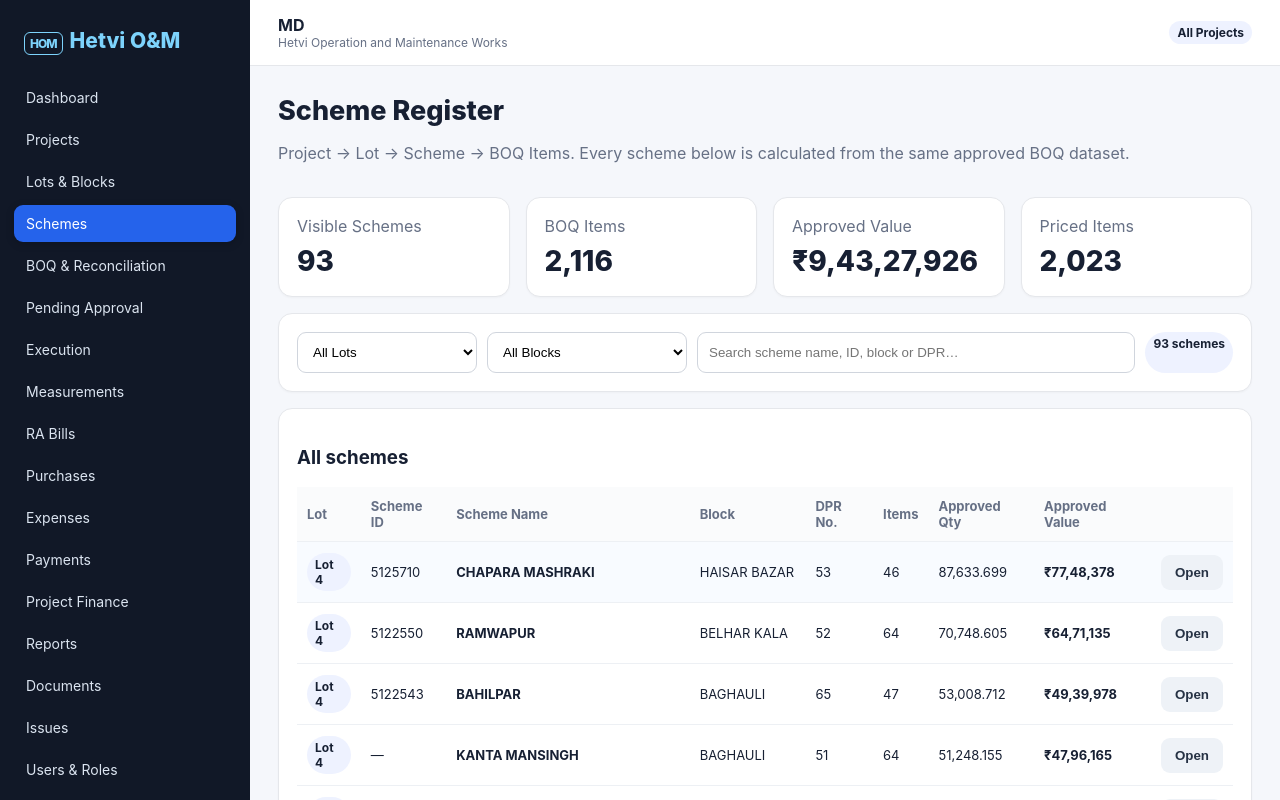
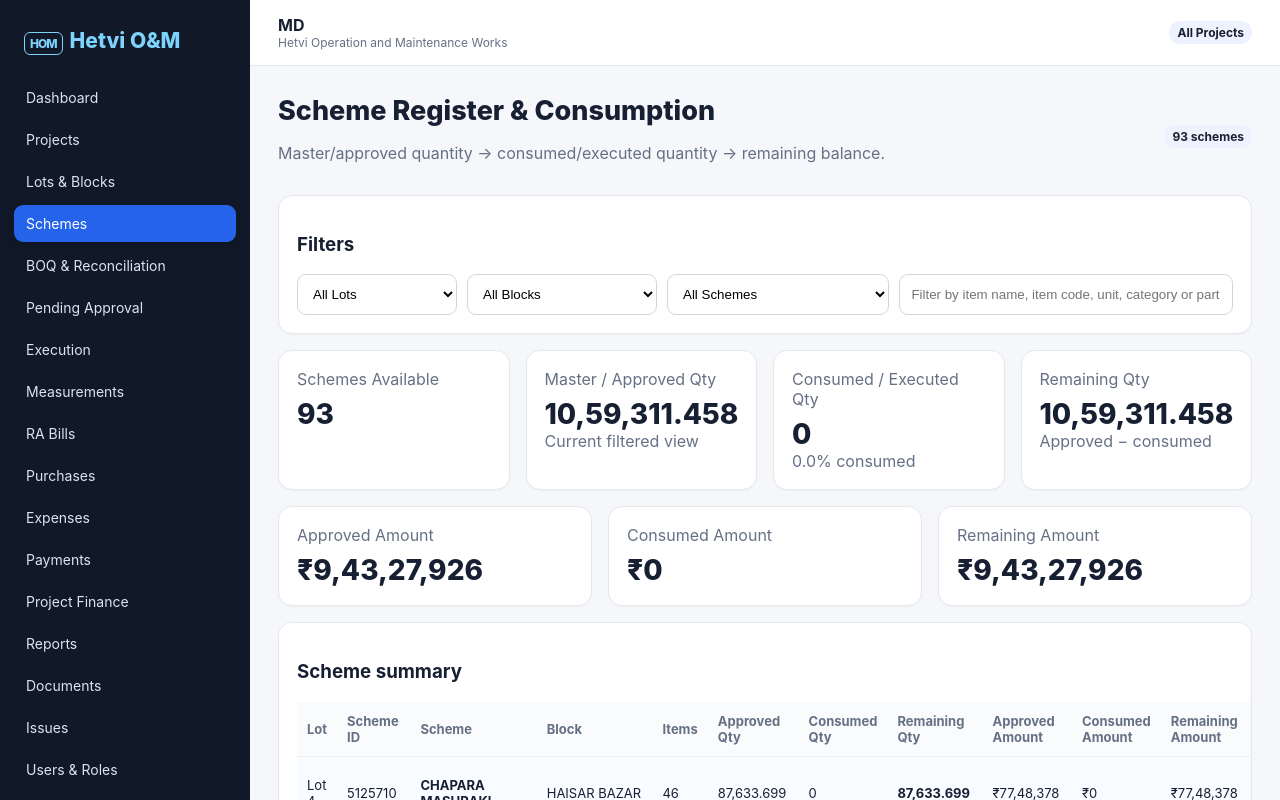
Before and after one commit to DevanshPandey2002/ProjectOS-jscpl, a Next.js app: page /schemes in a window 1280 px wide. Shown: the top 800 px of the page. Built offline with nearby package versions, Linux system fonts and the light colour scheme.

Commit message:
Upgrade Schemes tab with consumption and item filters

```diff
--- a/app/schemes/page.tsx
+++ b/app/schemes/page.tsx
@@ -2,35 +2,33 @@
 import {useEffect,useMemo,useState} from 'react';
 import Shell from '@/components/Shell';
 import {loadBoqData,type BoqRow} from '@/lib/boqData';
-
 const money=(n:number)=>'₹'+Math.round(n).toLocaleString('en-IN');
 const qty=(n:number)=>Number(n||0).toLocaleString('en-IN',{maximumFractionDigits:3});
 const value=(r:BoqRow)=>typeof r.rate==='number'?r.rate*r.approvedQty:0;
-type Scheme={key:string;lot:string;id:string|null;name:string;block:string;dpr:string;items:number;value:number;qty:number;numericItems:number};
-
+type Row=BoqRow&{executedQty:number;_key:string};
+type Scheme={key:string;lot:string;id:string|null;name:string;block:string;dpr:string;items:number;approvedQty:number;executedQty:number;approvedValue:number;executedValue:number};
 export default function SchemesPage(){
- const [rows,setRows]=useState<BoqRow[]>([]),[loading,setLoading]=useState(true),[error,setError]=useState('');
- const [lot,setLot]=useState('All Lots'),[block,setBlock]=useState('All Blocks'),[search,setSearch]=useState(''),[selected,setSelected]=useState<string|null>(null);
- useEffect(()=>{loadBoqData().then(setRows).catch(e=>setError(e instanceof Error?e.message:'Unable to load BOQ')).finally(()=>setLoading(false))},[]);
+ const [rows,setRows]=useState<Row[]>([]),[loading,setLoading]=useState(true),[error,setError]=useState('');
+ const [lot,setLot]=useState('All Lots'),[block,setBlock]=useState('All Blocks'),[scheme,setScheme]=useState('All Schemes'),[item,setItem]=useState(''),[selected,setSelected]=useState<string|null>(null);
+ useEffect(()=>{let live=true;(async()=>{try{const raw=await loadBoqData();let ex:Record<string,number>={};try{ex=JSON.parse(localStorage.getItem('projectos-execution-v2')||'{}')}catch{};const out=raw.map(r=>{const k=[r.lot,r.schemeId||'',r.schemeName,r.itemCode,r.itemDescription].join('|');return {...r,executedQty:Math.min(r.approvedQty,Math.max(0,Number(ex[k]||0))),_key:k}});if(live)setRows(out)}catch(e){if(live)setError(e instanceof Error?e.message:'Unable to load BOQ')}finally{if(live)setLoading(false)}})();return()=>{live=false}},[]);
  const lots=useMemo(()=>Array.from(new Set(rows.map(r=>r.lot))).sort(),[rows]);
  const blocks=useMemo(()=>Array.from(new Set(rows.filter(r=>lot==='All Lots'||r.lot===lot).map(r=>r.block).filter(Boolean))).sort(),[rows,lot]);
- const schemes=useMemo<Scheme[]>(()=>{const m=new Map<string,Scheme>();for(const r of rows){if(lot!=='All Lots'&&r.lot!==lot)continue;if(block!=='All Blocks'&&r.block!==block)continue;const key=[r.lot,r.schemeId||'',r.schemeName].join('|');const x=m.get(key)||{key,lot:r.lot,id:r.schemeId,name:r.schemeName,block:r.block,dpr:String(r.dprNo??'—'),items:0,value:0,qty:0,numericItems:0};x.items++;x.qty+=r.approvedQty;x.value+=value(r);if(typeof r.rate==='number')x.numericItems++;m.set(key,x)}return Array.from(m.values()).sort((a,b)=>b.value-a.value)},[rows,lot,block]);
- const filtered=useMemo(()=>schemes.filter(s=>!search||[s.name,s.id,s.block,s.lot,s.dpr].join(' ').toLowerCase().includes(search.toLowerCase())),[schemes,search]);
- const current=schemes.find(s=>s.key===selected)||filtered[0]||null;
- const items=useMemo(()=>current?rows.filter(r=>r.lot===current.lot&&r.schemeName===current.name&&(r.schemeId||'')===(current.id||'')):[],[rows,current]);
- const categories=useMemo(()=>{const m=new Map<string,number>();for(const r of items){const k=r.category||'Uncategorised';m.set(k,(m.get(k)||0)+value(r))}return Array.from(m.entries()).sort((a,b)=>b[1]-a[1])},[items]);
- const exportScheme=()=>{if(!current)return;const head=['Lot','Scheme ID','Scheme','Block','Item Code','Description','Unit','Rate','Approved Qty','Approved Value'];const body=items.map(r=>[r.lot,r.schemeId||'',r.schemeName,r.block,r.itemCode,r.itemDescription.replace(/\n/g,' '),r.unit,r.rate??'',r.approvedQty,typeof r.rate==='number'?value(r):'']);const csv=[head,...body].map(a=>a.map(v=>'"'+String(v).replaceAll('"','""')+'"').join(',')).join('\n');const a=document.createElement('a');a.href=URL.createObjectURL(new Blob([csv],{type:'text/csv'}));a.download=(current.name.replace(/[^a-z0-9]+/gi,'_')||'scheme')+'_BOQ.csv';a.click();URL.revokeObjectURL(a.href)};
- if(loading)return <Shell><div className='content'><h1 className='title'>Schemes</h1><p className='muted'>Loading the linked Lot 3 and Lot 4 scheme register…</p></div></Shell>;
+ const schemeOptions=useMemo(()=>Array.from(new Set(rows.filter(r=>(lot==='All Lots'||r.lot===lot)&&(block==='All Blocks'||r.block===block)).map(r=>r.schemeName))).sort(),[rows,lot,block]);
+ const filtered=useMemo(()=>rows.filter(r=>(lot==='All Lots'||r.lot===lot)&&(block==='All Blocks'||r.block===block)&&(scheme==='All Schemes'||r.schemeName===scheme)&&(!item||[r.itemCode,r.itemDescription,r.unit,r.category,r.part].join(' ').toLowerCase().includes(item.toLowerCase()))),[rows,lot,block,scheme,item]);
+ const schemes=useMemo<Scheme[]>(()=>{const m=new Map<string,Scheme>();for(const r of filtered){const key=[r.lot,r.schemeId||'',r.schemeName].join('|');const x=m.get(key)||{key,lot:r.lot,id:r.schemeId,name:r.schemeName,block:r.block,dpr:String(r.dprNo??'—'),items:0,approvedQty:0,executedQty:0,approvedValue:0,executedValue:0};x.items++;x.approvedQty+=r.approvedQty;x.executedQty+=r.executedQty;x.approvedValue+=value(r);x.executedValue+=r.executedQty*(typeof r.rate==='number'?r.rate:0);m.set(key,x)}return Array.from(m.values()).sort((a,b)=>b.approvedValue-a.approvedValue)},[filtered]);
+ const current=schemes.find(s=>s.key===selected)||schemes[0]||null;
+ const currentItems=useMemo(()=>current?filtered.filter(r=>[r.lot,r.schemeId||'',r.schemeName].join('|')===current.key):[],[filtered,current]);
+ const totalApprovedQty=filtered.reduce((s,r)=>s+r.approvedQty,0),totalExecutedQty=filtered.reduce((s,r)=>s+r.executedQty,0),totalApprovedValue=filtered.reduce((s,r)=>s+value(r),0),totalExecutedValue=filtered.reduce((s,r)=>s+r.executedQty*(typeof r.rate==='number'?r.rate:0),0);
+ const exportScheme=()=>{if(!current)return;const head=['Lot','Scheme ID','Scheme','Block','Item Code','Description','Unit','Rate','Approved Qty','Consumed Qty','Remaining Qty','Approved Value','Consumed Value','Remaining Value'];const body=currentItems.map(r=>{const rem=Math.max(0,r.approvedQty-r.executedQty);return [r.lot,r.schemeId||'',r.schemeName,r.block,r.itemCode,r.itemDescription.replace(/\n/g,' '),r.unit,r.rate??'',r.approvedQty,r.executedQty,rem,typeof r.rate==='number'?value(r):'',typeof r.rate==='number'?r.executedQty*r.rate:'',typeof r.rate==='number'?rem*r.rate:'']});const csv=[head,...body].map(a=>a.map(v=>'"'+String(v).replaceAll('"','""')+'"').join(',')).join('\n');const a=document.createElement('a');a.href=URL.createObjectURL(new Blob([csv],{type:'text/csv'}));a.download=(current.name.replace(/[^a-z0-9]+/gi,'_')||'scheme')+'_consumption.csv';a.click();URL.revokeObjectURL(a.href)};
+ if(loading)return <Shell><div className='content'><h1 className='title'>Schemes</h1><p className='muted'>Loading scheme, quantity and consumption data…</p></div></Shell>;
  if(error)return <Shell><div className='content'><h1 className='title'>Schemes</h1><div className='card'>{error}</div></div></Shell>;
- const total=filtered.reduce((s,x)=>s+x.value,0),itemsCount=filtered.reduce((s,x)=>s+x.items,0),numeric=filtered.reduce((s,x)=>s+x.numericItems,0);
  return <Shell><div className='content'>
-  <div style={{display:'flex',justifyContent:'space-between',alignItems:'center',gap:12,flexWrap:'wrap'}}><div><h1 className='title'>Scheme Register</h1><p className='muted'>Project → Lot → Scheme → BOQ Items. Every scheme below is calculated from the same approved BOQ dataset.</p></div></div>
-  <div className='grid grid4' style={{marginTop:18}}><div className='card'><div className='muted'>Visible Schemes</div><div className='kpi'>{filtered.length}</div></div><div className='card'><div className='muted'>BOQ Items</div><div className='kpi'>{itemsCount.toLocaleString('en-IN')}</div></div><div className='card'><div className='muted'>Approved Value</div><div className='kpi'>{money(total)}</div></div><div className='card'><div className='muted'>Priced Items</div><div className='kpi'>{numeric.toLocaleString('en-IN')}</div></div></div>
-  <div className='card' style={{marginTop:16}}><div className='toolbar' style={{display:'grid',gridTemplateColumns:'180px 200px 1fr auto',gap:10}}><select className='input' value={lot} onChange={e=>{setLot(e.target.value);setBlock('All Blocks');setSelected(null)}}><option>All Lots</option>{lots.map(x=><option key={x}>{x}</option>)}</select><select className='input' value={block} onChange={e=>{setBlock(e.target.value);setSelected(null)}}><option>All Blocks</option>{blocks.map(x=><option key={x}>{x}</option>)}</select><input className='input' placeholder='Search scheme name, ID, block or DPR…' value={search} onChange={e=>setSearch(e.target.value)}/><span className='badge'>{filtered.length} schemes</span></div></div>
-  <div className='card' style={{marginTop:16,overflowX:'auto'}}><h3>All schemes</h3><table className='table'><thead><tr><th>Lot</th><th>Scheme ID</th><th>Scheme Name</th><th>Block</th><th>DPR No.</th><th>Items</th><th>Approved Qty</th><th>Approved Value</th><th></th></tr></thead><tbody>{filtered.map(s=><tr key={s.key} style={{background:current?.key===s.key?'#f8fbff':undefined}}><td><span className='badge'>{s.lot}</span></td><td>{s.id||'—'}</td><td><b>{s.name}</b></td><td>{s.block||'—'}</td><td>{s.dpr}</td><td>{s.items}</td><td>{qty(s.qty)}</td><td><b>{money(s.value)}</b></td><td><button className='btn secondary' onClick={()=>setSelected(s.key)}>Open</button></td></tr>)}</tbody></table></div>
-  {current&&<><div className='grid grid3' style={{marginTop:16}}><div className='card'><div className='muted'>Selected Scheme</div><h2 style={{margin:'7px 0 0',fontSize:20}}>{current.name}</h2><p className='muted'>{current.lot} · {current.block} · ID {current.id||'—'}</p></div><div className='card'><div className='muted'>Approved BOQ</div><div className='kpi'>{money(current.value)}</div><div className='muted'>{current.items} item rows</div></div><div className='card'><div className='muted'>Quantity</div><div className='kpi'>{qty(current.qty)}</div><button className='btn' style={{marginTop:8}} onClick={exportScheme}>Export scheme BOQ</button></div></div>
-   <div className='grid grid3' style={{marginTop:16}}><div className='card' style={{gridColumn:'span 2'}}><h3>Approved value by category</h3>{categories.slice(0,8).map(([name,v])=><div key={name} style={{marginTop:13}}><div style={{display:'flex',justifyContent:'space-between',fontSize:13}}><span>{name}</span><b>{money(v)}</b></div><div style={{height:9,background:'#e5e7eb',borderRadius:99,marginTop:5}}><div style={{height:'100%',width:(current.value?Math.min(100,v/current.value*100):0)+'%',background:'#2563eb',borderRadius:99}}/></div></div>)}</div><div className='card'><h3>Scheme navigation</h3><p className='muted'>The selected scheme is the bridge to the next modules.</p><div style={{display:'grid',gap:8}}><a className='btn secondary' href='/boq'>BOQ & Reconciliation</a><a className='btn secondary' href='/execution'>Execution</a><a className='btn secondary' href='/measurements'>Measurements</a><a className='btn secondary' href='/bills'>RA Bills</a></div></div></div>
-   <div className='card' style={{marginTop:16,overflowX:'auto'}}><h3>Complete BOQ — {current.name}</h3><table className='table'><thead><tr><th>Item Code</th><th>Description</th><th>Unit</th><th>Rate</th><th>Approved Qty</th><th>Approved Value</th><th>Category</th><th>Part</th></tr></thead><tbody>{items.map((r,i)=><tr key={r.itemCode+'|'+i}><td><b>{r.itemCode}</b></td><td style={{minWidth:420,whiteSpace:'pre-wrap'}}>{r.itemDescription}</td><td>{r.unit}</td><td>{typeof r.rate==='number'?money(r.rate):r.rate||'—'}</td><td>{qty(r.approvedQty)}</td><td>{typeof r.rate==='number'?money(value(r)):'—'}</td><td>{r.category||'—'}</td><td>{r.part||'—'}</td></tr>)}</tbody></table></div>
-  </>}
+  <div style={{display:'flex',justifyContent:'space-between',alignItems:'center',gap:12,flexWrap:'wrap'}}><div><h1 className='title'>Scheme Register & Consumption</h1><p className='muted'>Master/approved quantity → consumed/executed quantity → remaining balance.</p></div><span className='badge'>{schemes.length.toLocaleString('en-IN')} schemes</span></div>
+  <div className='card' style={{marginTop:16}}><h3>Filters</h3><div className='toolbar' style={{display:'grid',gridTemplateColumns:'160px 190px 1fr 1.5fr',gap:10,marginTop:10}}><select className='input' value={lot} onChange={e=>{setLot(e.target.value);setBlock('All Blocks');setScheme('All Schemes');setSelected(null)}}><option>All Lots</option>{lots.map(x=><option key={x}>{x}</option>)}</select><select className='input' value={block} onChange={e=>{setBlock(e.target.value);setScheme('All Schemes');setSelected(null)}}><option>All Blocks</option>{blocks.map(x=><option key={x}>{x}</option>)}</select><select className='input' value={scheme} onChange={e=>{setScheme(e.target.value);setSelected(null)}}><option>All Schemes</option>{schemeOptions.map(x=><option key={x}>{x}</option>)}</select><input className='input' placeholder='Filter by item name, item code, unit, category or part…' value={item} onChange={e=>setItem(e.target.value)}/></div></div>
+  <div className='grid grid4' style={{marginTop:16}}><div className='card'><div className='muted'>Schemes Available</div><div className='kpi'>{schemes.length.toLocaleString('en-IN')}</div></div><div className='card'><div className='muted'>Master / Approved Qty</div><div className='kpi'>{qty(totalApprovedQty)}</div><div className='muted'>Current filtered view</div></div><div className='card'><div className='muted'>Consumed / Executed Qty</div><div className='kpi'>{qty(totalExecutedQty)}</div><div className='muted'>{totalApprovedQty?((totalExecutedQty/totalApprovedQty)*100).toFixed(1):0}% consumed</div></div><div className='card'><div className='muted'>Remaining Qty</div><div className='kpi'>{qty(Math.max(0,totalApprovedQty-totalExecutedQty))}</div><div className='muted'>Approved − consumed</div></div></div>
+  <div className='grid grid3' style={{marginTop:16}}><div className='card'><div className='muted'>Approved Amount</div><div className='kpi'>{money(totalApprovedValue)}</div></div><div className='card'><div className='muted'>Consumed Amount</div><div className='kpi'>{money(totalExecutedValue)}</div></div><div className='card'><div className='muted'>Remaining Amount</div><div className='kpi'>{money(Math.max(0,totalApprovedValue-totalExecutedValue))}</div></div></div>
+  <div className='card' style={{marginTop:16,overflowX:'auto'}}><h3>Scheme summary</h3><table className='table'><thead><tr><th>Lot</th><th>Scheme ID</th><th>Scheme</th><th>Block</th><th>Items</th><th>Approved Qty</th><th>Consumed Qty</th><th>Remaining Qty</th><th>Approved Amount</th><th>Consumed Amount</th><th>Remaining Amount</th><th></th></tr></thead><tbody>{schemes.map(s=><tr key={s.key} style={{background:current?.key===s.key?'#f8fbff':undefined}}><td>{s.lot}</td><td>{s.id||'—'}</td><td><b>{s.name}</b></td><td>{s.block||'—'}</td><td>{s.items}</td><td>{qty(s.approvedQty)}</td><td>{qty(s.executedQty)}</td><td><b>{qty(Math.max(0,s.approvedQty-s.executedQty))}</b></td><td>{money(s.approvedValue)}</td><td>{money(s.executedValue)}</td><td>{money(Math.max(0,s.approvedValue-s.executedValue))}</td><td><button className='btn secondary' onClick={()=>setSelected(s.key)}>View Items</button></td></tr>)}</tbody></table></div>
+  {current&&<div className='card' style={{marginTop:16,overflowX:'auto'}}><div style={{display:'flex',justifyContent:'space-between',alignItems:'center',gap:12}}><div><h3 style={{marginBottom:4}}>{current.name}</h3><p className='muted' style={{marginTop:0}}>{current.lot} · {current.block} · ID {current.id||'—'}</p></div><button className='btn' onClick={exportScheme}>Export Item Consumption</button></div><table className='table'><thead><tr><th>Item Code</th><th>Item / Description</th><th>Unit</th><th>Rate</th><th>Master / Approved</th><th>Consumed</th><th>Remaining</th><th>Approved Amount</th><th>Consumed Amount</th><th>Remaining Amount</th></tr></thead><tbody>{currentItems.map((r,i)=>{const rem=Math.max(0,r.approvedQty-r.executedQty);return <tr key={r.itemCode+'|'+i}><td><b>{r.itemCode}</b></td><td style={{minWidth:420,whiteSpace:'pre-wrap'}}>{r.itemDescription}</td><td>{r.unit}</td><td>{typeof r.rate==='number'?money(r.rate):r.rate||'—'}</td><td>{qty(r.approvedQty)}</td><td>{qty(r.executedQty)}</td><td><b>{qty(rem)}</b></td><td>{typeof r.rate==='number'?money(r.approvedQty*r.rate):'—'}</td><td>{typeof r.rate==='number'?money(r.executedQty*r.rate):'—'}</td><td>{typeof r.rate==='number'?money(rem*r.rate):'—'}</td></tr>})}</tbody></table></div>}
+  <div className='card' style={{marginTop:16}}><b>How this works:</b> The master/approved BOQ is the baseline. Consumed means recorded execution from the current execution register. Remaining quantity is calculated as Approved − Consumed. Use the item-name filter to see that item across all matching schemes, or combine it with Lot, Block and Scheme.</div>
  </div></Shell>;
 }
```
